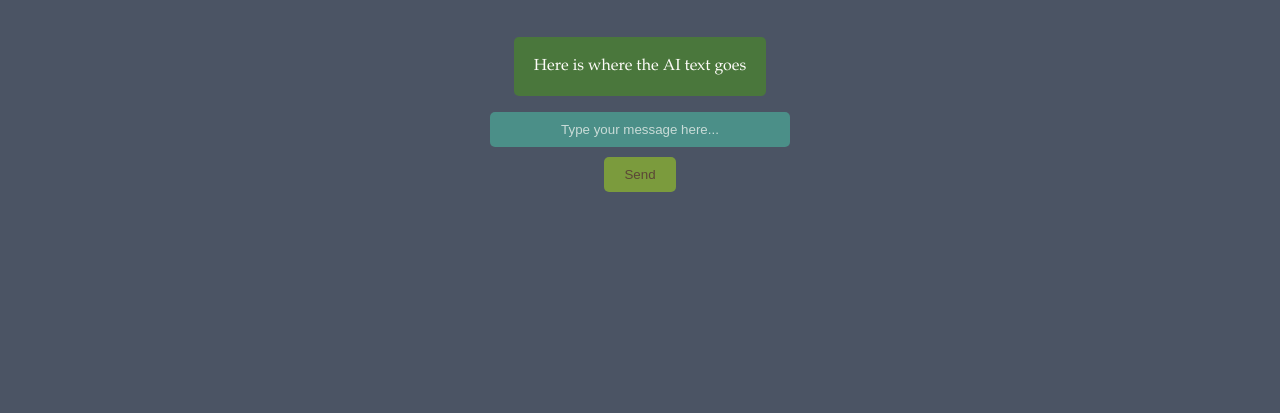
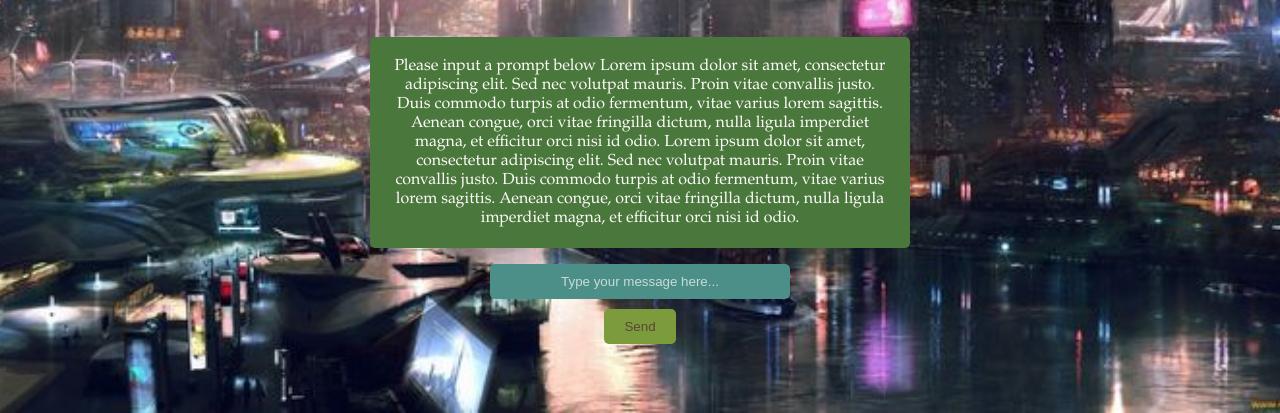
Before and after one commit to BadAtRainbow6/Dungeon-Master, a website: page public/index.html in a window 1280 px wide. Shown: the part 387-800 px from the top of the page. Drawn offline with Linux system fonts and the light colour scheme.

Commit message:
Working on scroll visuals

```diff
--- a/public/css/comic.css
+++ b/public/css/comic.css
@@ -1,11 +1,13 @@
 body {
     font-family: 'Garamond', serif;
-    background: #d8e8dd;
+    background-image: url('/css/bg-images/comic-bg.jpg');
+    background-size: cover;
+    background-position: center;
     color: #333;
     display: flex;
     flex-direction: column;
     align-items: center;
-    justify-content: flex-start; /* Start vertically so nav doesn't clash */
+    justify-content: flex-start;
     height: 100vh;
     margin: 0;
     text-align: center;
@@ -29,7 +31,7 @@ h1 {
 input[type="text"] {
     width: 300px;
     padding: 10px;
-    background: #4b8f88 ;
+    background: #4b8f88;
     color: #fefcf9;
     border: none;
     border-radius: 5px;
@@ -82,7 +84,7 @@ button:hover {
 }
 
 .aiResponse {
-    background: #4a773c ;
+    background: #4a773c;
     color: #fefcf9;
     padding: 20px;
     border-radius: 5px;
@@ -123,3 +125,42 @@ button:hover {
     background-color: #4a773c;
     color: #d39a6f;
 }
+
+/* Settings Page */
+
+.settings {
+    font-family: 'Garamond', serif;
+    display: flex;
+    flex-direction: column;
+    align-items: center;
+    margin-top: 100px;
+}
+
+.theme {
+    font-family: 'Garamond', serif;
+    color: #5b4636;
+    display: flex;
+    flex-direction: column;
+    align-items: center;
+    margin-top: 150px;
+    font-size: 1.8em;
+}
+
+select {
+    width: 200px;
+    padding: 10px;
+    background: #4b8f88;
+    color: #fefcf9;
+    border: none;
+    border-radius: 5px;
+    margin-bottom: 20px;
+}
+
+.saveTheme {
+    padding: 10px 20px;
+    background: #7b9b3d;
+    color: #5b4636;
+    border: none;
+    border-radius: 5px;
+    cursor: pointer;
+}
--- a/public/css/fantasy.css
+++ b/public/css/fantasy.css
@@ -1,6 +1,8 @@
 body {
     font-family: 'Garamond', serif;
-    background: #d8e8dd;
+    background-image: url('/css/bg-images/fantasy-bg.jpg');
+    background-size: cover;
+    background-position: center;
     color: #333;
     display: flex;
     flex-direction: column;
@@ -29,7 +31,7 @@ h1 {
 input[type="text"] {
     width: 300px;
     padding: 10px;
-    background: #4b8f88 ;
+    background: #4b8f88;
     color: #fefcf9;
     border: none;
     border-radius: 5px;
@@ -81,13 +83,47 @@ button:hover {
     color: #d39a6f;
 }
 
+.speechBubble {
+    background-image: url('/css/bg-images/fantasybubble.jpg');
+    background-size: contain;
+    background-position: center;
+    background-repeat: no-repeat;
+    border-radius: 1em;
+    box-shadow: 0 4px 6px rgba(0, 0, 0, 0.1);
+    max-width: 800px;
+    height: 400px;
+    padding: 0;
+    overflow: hidden;
+    position: relative;
+    display: flex;
+    align-items: center;
+    justify-content: center;
+}
+
 .aiResponse {
-    background: #4a773c ;
-    color: #fefcf9;
-    padding: 20px;
-    border-radius: 5px;
-    margin-top: 20px;
-    max-width: 500px;
+    color: #5b4636;
+    width: 70%;
+    height: 70%;
+    overflow-y: auto;
+    padding: 15px;
+    border-radius: 0.5em;
+    box-sizing: border-box;
+    font-family: 'Georgia', serif;
+    font-size: 1rem;
+    line-height: 1.4;
+}
+
+.aiResponse::-webkit-scrollbar {
+    width: 8px;
+}
+
+.aiResponse::-webkit-scrollbar-thumb {
+    background-color: rgba(255, 255, 255, 0.3);
+    border-radius: 4px;
+}
+
+.aiResponse::-webkit-scrollbar-track {
+    background: transparent;
 }
 
 .flat-nav {
@@ -134,7 +170,7 @@ button:hover {
     margin-top: 100px;
 }
 
-.theme{
+.theme {
     font-family: 'Garamond', serif;
     color: #5b4636;
     display: flex;
@@ -147,7 +183,7 @@ button:hover {
 select {
     width: 200px;
     padding: 10px;
-    background: #4b8f88 ;
+    background: #4b8f88;
     color: #fefcf9;
     border: none;
     border-radius: 5px;
--- a/public/css/grimdark.css
+++ b/public/css/grimdark.css
@@ -1,11 +1,13 @@
 body {
     font-family: 'Garamond', serif;
-    background: #d8e8dd;
+    background-image: url('/css/bg-images/grimdark-bg.jpg');
+    background-size: cover;
+    background-position: center;
     color: #333;
     display: flex;
     flex-direction: column;
     align-items: center;
-    justify-content: flex-start; /* Start vertically so nav doesn't clash */
+    justify-content: flex-start;
     height: 100vh;
     margin: 0;
     text-align: center;
@@ -29,7 +31,7 @@ h1 {
 input[type="text"] {
     width: 300px;
     padding: 10px;
-    background: #4b8f88 ;
+    background: #4b8f88;
     color: #fefcf9;
     border: none;
     border-radius: 5px;
@@ -82,7 +84,7 @@ button:hover {
 }
 
 .aiResponse {
-    background: #4a773c ;
+    background: #4a773c;
     color: #fefcf9;
     padding: 20px;
     border-radius: 5px;
@@ -123,3 +125,42 @@ button:hover {
     background-color: #4a773c;
     color: #d39a6f;
 }
+
+/* Settings Page */
+
+.settings {
+    font-family: 'Garamond', serif;
+    display: flex;
+    flex-direction: column;
+    align-items: center;
+    margin-top: 100px;
+}
+
+.theme {
+    font-family: 'Garamond', serif;
+    color: #5b4636;
+    display: flex;
+    flex-direction: column;
+    align-items: center;
+    margin-top: 150px;
+    font-size: 1.8em;
+}
+
+select {
+    width: 200px;
+    padding: 10px;
+    background: #4b8f88;
+    color: #fefcf9;
+    border: none;
+    border-radius: 5px;
+    margin-bottom: 20px;
+}
+
+.saveTheme {
+    padding: 10px 20px;
+    background: #7b9b3d;
+    color: #5b4636;
+    border: none;
+    border-radius: 5px;
+    cursor: pointer;
+}
--- a/public/css/modern.css
+++ b/public/css/modern.css
@@ -1,11 +1,13 @@
 body {
     font-family: 'Garamond', serif;
-    background: #d8e8dd;
+    background-image: url('/css/bg-images/modern-bg.jpg');
+    background-size: cover;
+    background-position: center;
     color: #333;
     display: flex;
     flex-direction: column;
     align-items: center;
-    justify-content: flex-start; /* Start vertically so nav doesn't clash */
+    justify-content: flex-start;
     height: 100vh;
     margin: 0;
     text-align: center;
@@ -29,7 +31,7 @@ h1 {
 input[type="text"] {
     width: 300px;
     padding: 10px;
-    background: #4b8f88 ;
+    background: #4b8f88;
     color: #fefcf9;
     border: none;
     border-radius: 5px;
@@ -82,7 +84,7 @@ button:hover {
 }
 
 .aiResponse {
-    background: #4a773c ;
+    background: #4a773c;
     color: #fefcf9;
     padding: 20px;
     border-radius: 5px;
@@ -123,3 +125,42 @@ button:hover {
     background-color: #4a773c;
     color: #d39a6f;
 }
+
+/* Settings Page */
+
+.settings {
+    font-family: 'Garamond', serif;
+    display: flex;
+    flex-direction: column;
+    align-items: center;
+    margin-top: 100px;
+}
+
+.theme {
+    font-family: 'Garamond', serif;
+    color: #5b4636;
+    display: flex;
+    flex-direction: column;
+    align-items: center;
+    margin-top: 150px;
+    font-size: 1.8em;
+}
+
+select {
+    width: 200px;
+    padding: 10px;
+    background: #4b8f88;
+    color: #fefcf9;
+    border: none;
+    border-radius: 5px;
+    margin-bottom: 20px;
+}
+
+.saveTheme {
+    padding: 10px 20px;
+    background: #7b9b3d;
+    color: #5b4636;
+    border: none;
+    border-radius: 5px;
+    cursor: pointer;
+}
--- a/public/css/scifi.css
+++ b/public/css/scifi.css
@@ -1,6 +1,8 @@
 body {
     font-family: 'Garamond', serif;
-    background: #4b5464;
+    background-image: url('/css/bg-images/scifi-bg.jpg');
+    background-size: cover;
+    background-position: center;
     color: #333;
     display: flex;
     flex-direction: column;
@@ -29,7 +31,7 @@ h1 {
 input[type="text"] {
     width: 300px;
     padding: 10px;
-    background: #4b8f88 ;
+    background: #4b8f88;
     color: #fefcf9;
     border: none;
     border-radius: 5px;
@@ -82,7 +84,7 @@ button:hover {
 }
 
 .aiResponse {
-    background: #4a773c ;
+    background: #4a773c;
     color: #fefcf9;
     padding: 20px;
     border-radius: 5px;
@@ -134,7 +136,7 @@ button:hover {
     margin-top: 100px;
 }
 
-.theme{
+.theme {
     font-family: 'Garamond', serif;
     color: #5b4636;
     display: flex;
@@ -147,7 +149,7 @@ button:hover {
 select {
     width: 200px;
     padding: 10px;
-    background: #4b8f88 ;
+    background: #4b8f88;
     color: #fefcf9;
     border: none;
     border-radius: 5px;
--- a/public/index.html
+++ b/public/index.html
@@ -18,7 +18,9 @@
     <div class="container">
         <h1>Dungeon Master</h1>
 
-        <p class="aiResponse"> Here is where the AI text goes</p>
+        <div class="speechBubble">
+        <p class="aiResponse">Please input a prompt below Lorem ipsum dolor sit amet, consectetur adipiscing elit. Sed nec volutpat mauris. Proin vitae convallis justo. Duis commodo turpis at odio fermentum, vitae varius lorem sagittis. Aenean congue, orci vitae fringilla dictum, nulla ligula imperdiet magna, et efficitur orci nisi id odio. Lorem ipsum dolor sit amet, consectetur adipiscing elit. Sed nec volutpat mauris. Proin vitae convallis justo. Duis commodo turpis at odio fermentum, vitae varius lorem sagittis. Aenean congue, orci vitae fringilla dictum, nulla ligula imperdiet magna, et efficitur orci nisi id odio.</p>
+        </div>
         <input type="text" id="input" placeholder="Type your message here...">
         <button id="send">Send</button>
     </div>
```
Also changed, not shown: public/css/bg-images/fantasybubble.jpg (added), public/css/bg-images/grimdark-bg.jpg (renamed from public/bg-images/grimdark-bg.jpg), public/css/bg-images/modern-bg.jpg (renamed from public/bg-images/modern-bg.jpg), public/css/bg-images/scifi-bg.jpg (renamed from public/bg-images/scifi-bg.jpg), 3 other files.
